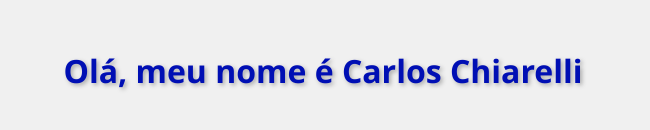
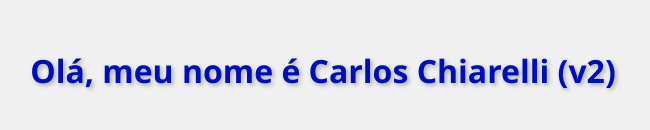
Before and after one commit to CarlosChiarelli/devops-case, a plain HTML site: page index.html in a window 1280 px wide. Shown: the top 130 px of the page, without its empty margins (317-967 px from the left). Drawn offline with Linux system fonts and the light colour scheme; grey boxes are pictures that could not be loaded.

Commit message:
fix: update version

```diff
--- a/index.html
+++ b/index.html
@@ -18,7 +18,7 @@
 </head>
 <body>
 
-<h1>Olá, meu nome é Carlos Chiarelli</h1>
+<h1>Olá, meu nome é Carlos Chiarelli (v2)</h1>
 <img src="https://carloschiarelli.github.io/assets/img/my-photo.png" alt="my photo">
 <p class="typed-text"></p>
 <div id="icons" style="display:none;">
```
